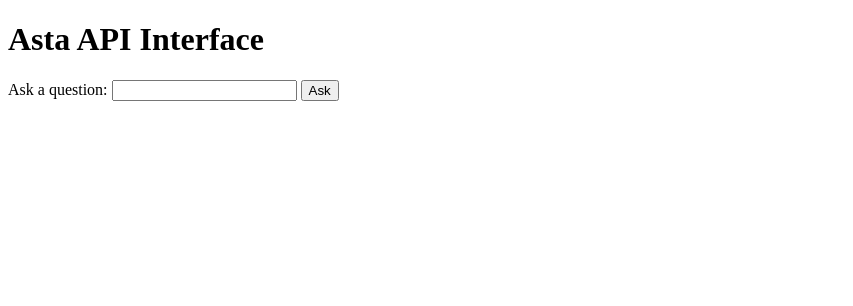
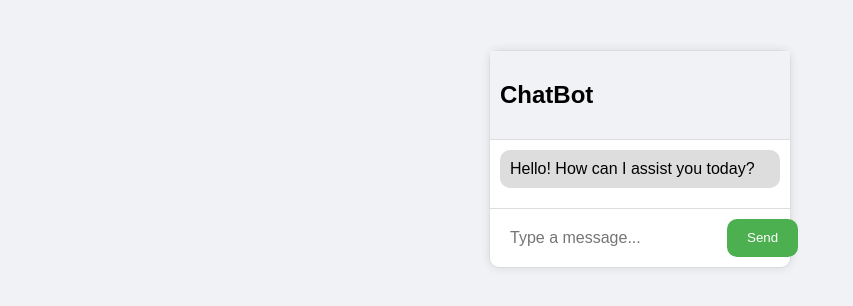
Before and after one commit to efkidgamer/Efkidai, a website: page public/index.html in a window 1280 px wide. Shown: the whole page, without its empty margins (0-853 px from the left). Drawn offline with Linux system fonts and the light colour scheme.

Commit message:
Update index.html

```diff
--- a/public/index.html
+++ b/public/index.html
@@ -1,30 +1,136 @@
 <!DOCTYPE html>
-<html>
+<html lang="en">
 <head>
-  <title>Asta API Interface</title>
+  <meta charset="UTF-8">
+  <meta name="viewport" content="width=device-width, initial-scale=1.0">
+  <title>ChatBot</title>
+  <style>
+body {
+  font-family: Arial, sans-serif;
+  background-color: #f0f2f5;
+}
+
+.chat-container {
+  width: 300px;
+  margin: 50px auto;
+  background-color: #fff;
+  border: 1px solid #ddd;
+  border-radius: 10px;
+  box-shadow: 0 0 10px rgba(0, 0, 0, 0.1);
+}
+
+.chat-header {
+  background-color: #f0f2f5;
+  padding: 10px;
+  border-bottom: 1px solid #ddd;
+}
+
+.chat-messages {
+  padding: 10px;
+  overflow-y: auto;
+  max-height: 400px;
+}
+
+.message {
+  margin-bottom: 10px;
+  padding: 10px;
+  border-radius: 10px;
+}
+
+.user-message {
+  background-color: #f0f2f5;
+  align-self: flex-end;
+}
+
+.bot-message {
+  background-color: #ddd;
+}
+
+.chat-input {
+  display: flex;
+  padding: 10px;
+  border-top: 1px solid #ddd;
+}
+
+#message-input {
+  flex-grow: 1;
+  padding: 10px;
+  border: none;
+  border-radius: 10px;
+  font-size: 16px;
+}
+
+#send-button {
+  background-color: #4CAF50;
+  color: #fff;
+  padding: 10px 20px;
+  border: none;
+  border-radius: 10px;
+  cursor: pointer;
+}
+
+#send-button:hover {
+  background-color: #3e8e41;
+}
+</style>
 </head>
 <body>
-  <h1>Asta API Interface</h1>
-  <form id="ask-form">
-    <label>Ask a question:</label>
-    <input type="text" id="question" name="question">
-    <button type="submit">Ask</button>
-  </form>
-  <div id="answer"></div>
+  <div class="chat-container">
+    <div class="chat-header">
+      <h2>ChatBot</h2>
+    </div>
+    <div class="chat-messages" id="chat-messages">
+      <div class="message bot-message">
+        <span>Hello! How can I assist you today?</span>
+      </div>
+    </div>
+    <div class="chat-input">
+      <input type="text" id="message-input" placeholder="Type a message...">
+      <button id="send-button">Send</button>
+    </div>
+  </div>
 
   <script>
-    const form = document.getElementById('ask-form');
+    const messageInput = document.getElementById('message-input');
+    const sendButton = document.getElementById('send-button');
+    const chatMessages = document.getElementById('chat-messages');
 
-    form.addEventListener('submit', async (e) => {
-      e.preventDefault();
-      const question = document.getElementById('question').value;
-      const response = await fetch('/ask', {
-        method: 'POST',
-        headers: { 'Content-Type': 'application/json' },
-        body: JSON.stringify({ question }),
-      });
-      const data = await response.json();
-      document.getElementById('answer').innerText = data.answer;
+    sendButton.addEventListener('click', async () => {
+      const message = messageInput.value.trim();
+      if (message) {
+        const messageElement = document.createElement('div');
+        messageElement.classList.add('message', 'user-message');
+        messageElement.innerHTML = `<span>${message}</span>`;
+        chatMessages.appendChild(messageElement);
+
+        try {
+          const response = await fetch('/ask', {
+            method: 'POST',
+            headers: { 'Content-Type': 'application/json' },
+            body: JSON.stringify({ question: message }),
+          });
+          const data = await response.json();
+          const botMessage = document.createElement('div');
+          botMessage.classList.add('message', 'bot-message');
+          botMessage.innerHTML = `<span>${data.answer}</span>`;
+          chatMessages.appendChild(botMessage);
+          chatMessages.scrollTop = chatMessages.scrollHeight;
+        } catch (error) {
+          console.error('Error:', error);
+          const botMessage = document.createElement('div');
+          botMessage.classList.add('message', 'bot-message');
+          botMessage.innerHTML = `<span>Error: Failed to retrieve answer</span>`;
+          chatMessages.appendChild(botMessage);
+        }
+
+        messageInput.value = '';
+      }
+    });
+
+    messageInput.addEventListener('keypress', (e) => {
+      if (e.key === 'Enter') {
+        sendButton.click();
+      }
     });
   </script>
 </body>
```
